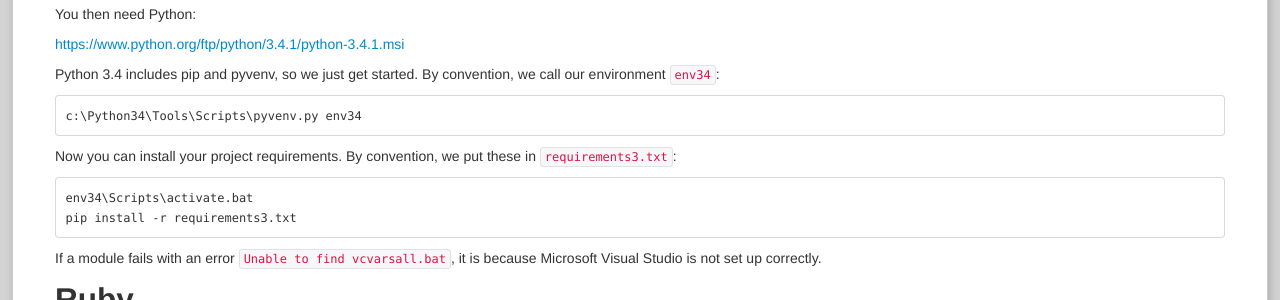
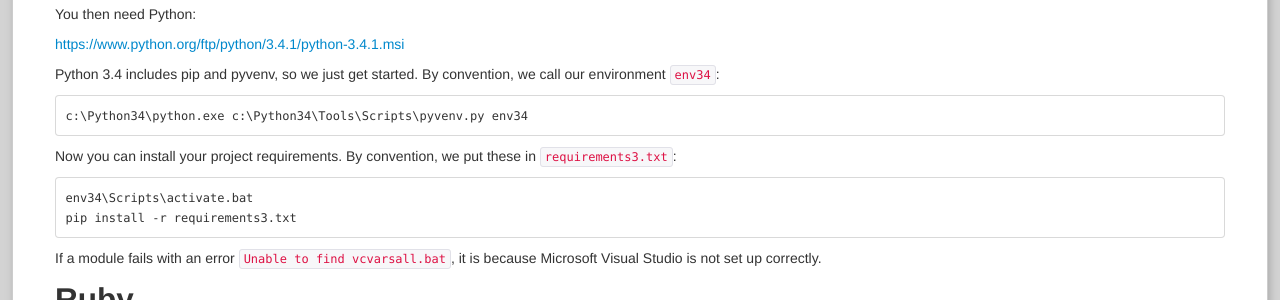
Before and after one commit to karkar/web-jayfo, a Jekyll site: the page built from development_general.md, in a window 1280 px wide and 900 px high, scrolled down 3073 px. Shown: the part 151-451 px from the top of the window. Built offline with Jekyll 4.4.1, drawn with Linux system fonts in a browser that asks for light colours.

Commit message:
Updated to use python.exe in executing pyvenv.py

```diff
--- a/development_general.md
+++ b/development_general.md
@@ -163,7 +163,7 @@ You then need Python:
 
 Python 3.4 includes pip and pyvenv, so we just get started. By convention, we call our environment `env34`:
 
-    c:\Python34\Tools\Scripts\pyvenv.py env34
+    c:\Python34\python.exe c:\Python34\Tools\Scripts\pyvenv.py env34
 
 Now you can install your project requirements. By convention, we put these in `requirements3.txt`:
 
```
